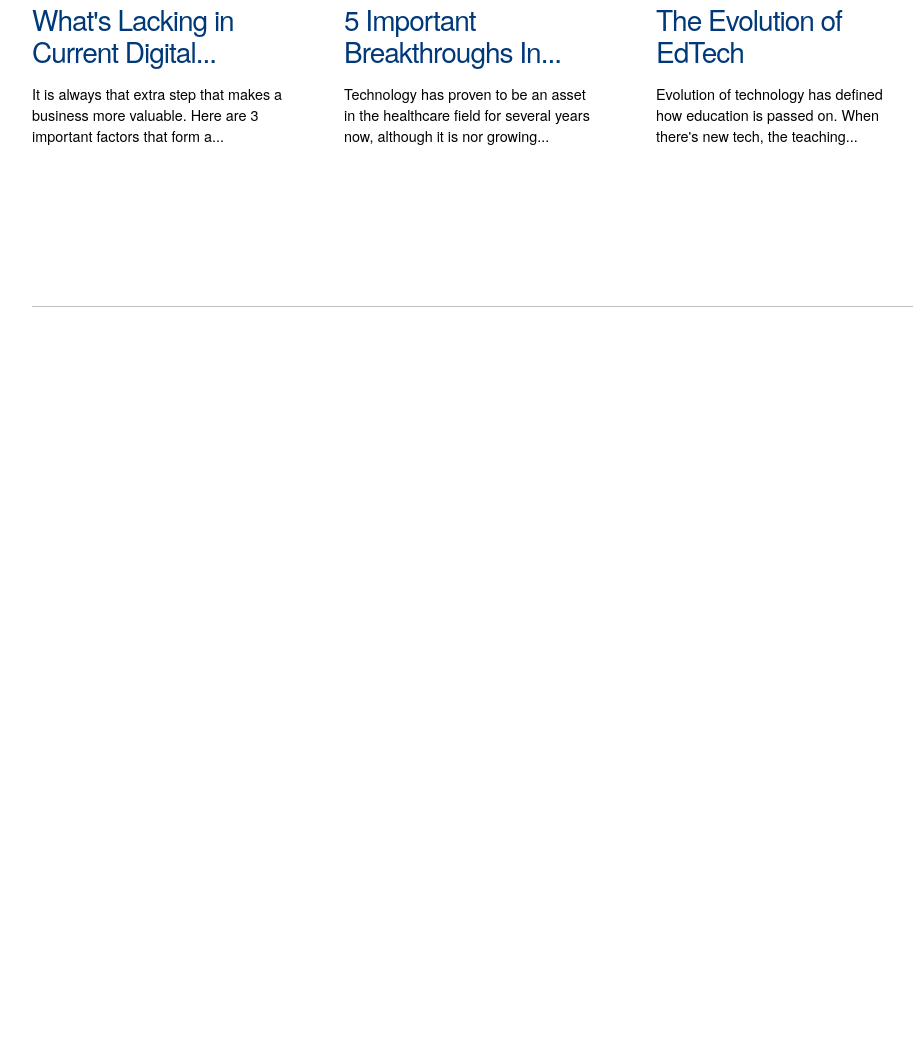
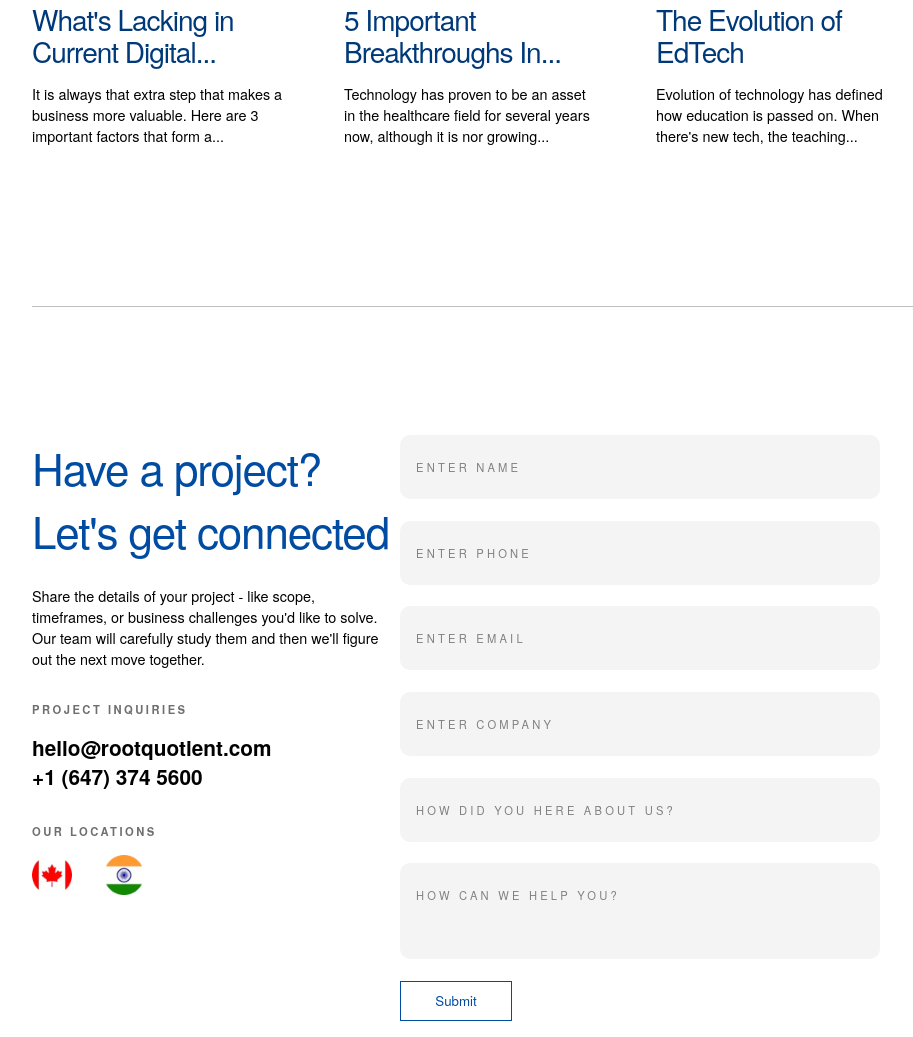
Before and after one commit to omktroj25/RootQuotient-StaticFrontEnd, a plain HTML site: page Src/index.html in a window 1280 px wide. Shown: the part 10743-11780 px from the top of the page, without its empty margins (224-1137 px from the left). Before the commit the page ends 11050 px from the top, so only its background shows below. Drawn offline with Linux system fonts and the light colour scheme.

Commit message:
Implemented contact section

```diff
--- a/Src/index.html
+++ b/Src/index.html
@@ -474,6 +474,34 @@
                 </div>
             </section>
 
+            <!-- Contact section -->
+
+            <section class="contact-section">
+                <div class="contact-section__main-content">
+                    <div class="contact-section__main-content__info">
+                        <div class="contact-section__main-content__info__project">Have a project? Let's get connected</div>
+                        <div class="contact-section__main-content__info__scope">Share the details of your project - like scope, timeframes, or business challenges you'd like to solve. Our team will carefully study them and then we'll figure out the next move together.</div>
+                        <div class="contact-section__main-content__info__title">PROJECT INQUIRIES</div>
+                        <div class="contact-section__main-content__info__contact">hello@rootquotient.com</div>
+                        <div class="contact-section__main-content__info__contact">+1 (647) 374 5600</div>
+                        <div class="contact-section__main-content__info__title">OUR LOCATIONS</div>
+                        <div class="contact-section__main-content__info__country">
+                            <img src="./assets/CAN.webp" class="contact-section__main-content__info__country__icon"/>
+                            <img src="./assets/IND.webp" class="contact-section__main-content__info__country__icon"/>
+                        </div>
+                    </div>
+                    <div class="contact-section__main-content__form">
+                        <input type="text" value="ENTER NAME" class="contact-section__main-content__form__input">
+                        <input type="text" value="ENTER PHONE" class="contact-section__main-content__form__input">
+                        <input type="text" value="ENTER EMAIL" class="contact-section__main-content__form__input">
+                        <input type="text" value="ENTER COMPANY" class="contact-section__main-content__form__input">
+                        <input type="text" value="HOW DID YOU HERE ABOUT US?" class="contact-section__main-content__form__input">
+                        <input type="text" value="HOW CAN WE HELP YOU?" class="contact-section__main-content__form__input" style="width: 30rem; height: 6rem; padding-bottom: 3rem ;">
+                        <button class="contact-section__main-content__form__btn">Submit</button>
+                    </div>
+                </div>
+            </section>
+
         </main>
     </div>
   </body>
--- a/Src/stylesheet.css
+++ b/Src/stylesheet.css
@@ -1078,7 +1078,7 @@ body {
     max-width: 100vw;
     flex-direction: column;
     padding: 0rem 0rem 10rem;
-    margin: 6rem 16rem 0rem 16rem;
+    margin: 6rem 16rem;
     border-bottom: 1px solid #c3bebe;
 }
 
@@ -1169,3 +1169,90 @@ body {
     width: 18.5rem;
     border-radius: 5%;
 }
+
+/* Contact section style */
+
+.contact-section{
+    display: flex;
+    max-width: 100vw;
+}
+
+.contact-section__main-content{
+    display: flex;
+    justify-content: space-between;
+    width: 100vw;
+    margin: 0rem 6rem;
+    padding: 2rem 5rem 1rem 10rem;
+}
+
+.contact-section__main-content__info{
+    display: flex;
+    flex-direction: column;
+}
+
+.contact-section__main-content__info__project{
+    font-size: 2.75rem;
+    font-weight: 500;
+    max-width: 24rem;
+    letter-spacing: -1.14px;
+    margin-bottom: 1.5rem;
+    color: #004ca2;
+}
+
+.contact-section__main-content__info__scope{
+    font-size: .9rem;
+    font-weight: 450;
+    max-width: 22rem;
+}
+
+.contact-section__main-content__info__title{
+    font-size: .7rem;
+    font-weight: 550;
+    letter-spacing: 2.5px;
+    color: #6f6f6f;
+    margin-top: 2rem;
+    margin-bottom: 1rem;
+}
+
+.contact-section__main-content__info__contact{
+    font-size: 1.3rem;
+    font-weight: 600;
+}
+
+.contact-section__main-content__info__country{
+    display: flex;
+    gap: 2rem;
+}
+
+.contact-section__main-content__info__country__icon{
+    height: 2.5rem;
+    width: 2.5rem;
+}
+
+.contact-section__main-content__form{
+    display: flex;
+    flex-direction: column;
+    gap: 1.35rem;
+}
+
+.contact-section__main-content__form__input{
+    padding: 1rem;
+    background-color: rgb(244,244,244);
+    border: none;
+    width: 30rem;
+    height: 4rem;
+    border-radius: 10px;
+    font-size: .7rem;
+    font-weight: 450;
+    letter-spacing: .2rem;
+    color: grey;
+}
+
+.contact-section__main-content__form__btn{
+    background: none;
+    border: 1.5px solid #004ca2;
+    color: #004ca2;
+    font-weight: 500;
+    height: 2.5rem;
+    width: 7rem;
+}
```
Also changed, not shown: Src/assets/CAN.webp (added), Src/assets/IND.webp (added).
